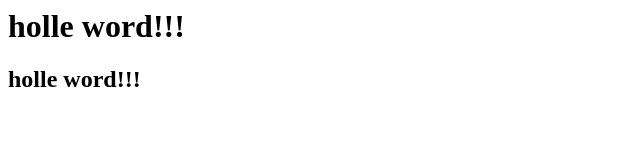
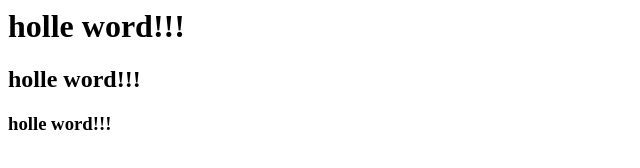
Before and after one commit to FlyLizq/Meto, a plain HTML site: page index.html in a window 1280 px wide. Shown: the whole page, without its empty margins (0-640 px from the left). Drawn offline with Linux system fonts and the light colour scheme.

Commit message:
idnex.html 增加了h3

```diff
--- a/index.html
+++ b/index.html
@@ -7,6 +7,9 @@
 		<h2>
 			holle  word!!!
 		</h2>
+		<h3>
+			holle  word!!!
+		</h3>
 	</body>
 
 </html>
```
